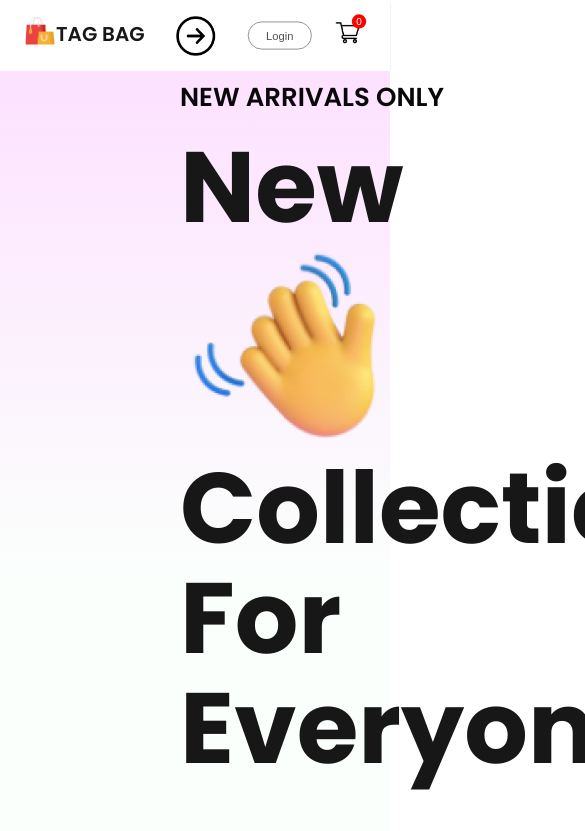
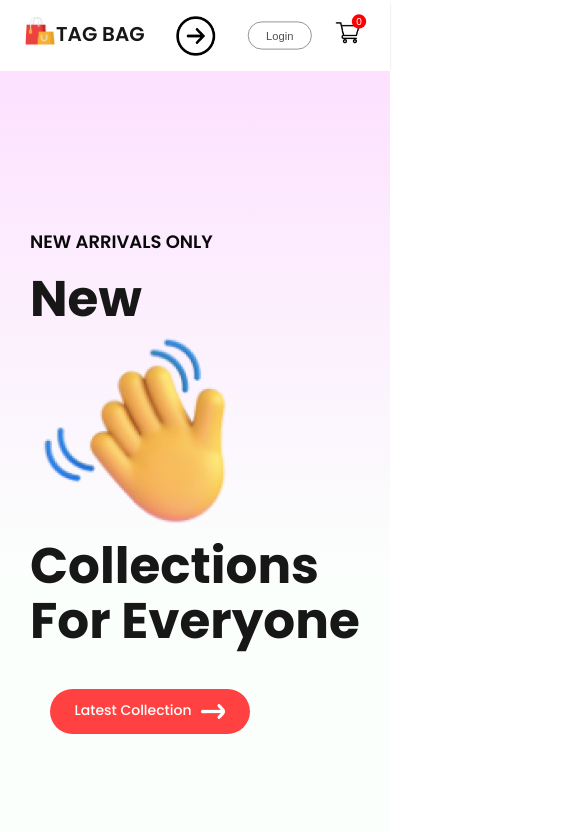
Before and after one commit to OliE99/E-Commerce-Web-App, a React (Create React App) app in the folder front-end/: page / in a window 390 px wide. Shown: the top 831 px of the page, 585 px wide, since content can reach past the window. Built offline with nearby package versions, Linux system fonts and the light colour scheme.

Commit message:
Hero CSS now responsive

```diff
--- a/front-end/src/Components/Hero/Hero.css
+++ b/front-end/src/Components/Hero/Hero.css
@@ -57,3 +57,97 @@
     align-items: center;
     justify-content: center;
 }
+
+@media(max-width:1280px){
+    .hero-left{
+        padding-left: 100px;
+    }
+    .hero-left h2{
+        font-size: 22px;
+    }
+    .hero-left p{
+        font-size: 60px;
+    }
+    .hero-hand-icon img{
+        width: 80px;
+    }
+    .hero-latest-button{
+        gap: 10px;
+        width: 250px;
+        height: 60px;
+        margin: 20px;
+        font-size: 18px;
+    }
+    .hero-right img {
+        width: 500px;
+    }
+}
+
+@media(max-width:1024px){
+    .hero-left{
+        padding-left: 80px;
+    }
+    .hero-left h2{
+        font-size: 20px;
+    }
+    .hero-left p{
+        font-size: 50px;
+    }
+    .hero-hand-icon img{
+        width: 65px;
+    }
+    .hero-latest-button{
+        width: 220px;
+        height: 50px;
+        font-size: 16px;
+    }
+    .hero-right img {
+        width: 400px;
+    }
+}
+
+@media(max-width:800px){
+    .hero-left{
+        padding-left: 30px;
+    }
+    .hero-left h2{
+        font-size: 16px;
+    }
+    .hero-left p{
+        font-size: 40px;
+    }
+    .hero-hand-icon img{
+        width: 50px;
+    }
+    .hero-latest-button{
+        width: 175px;
+        height: 40px;
+        font-size: 13px;
+    }
+    .hero-right img {
+        width: 300px;
+    }
+}
+
+@media(max-width:500px){
+    .hero{
+        flex-direction: column;
+    }
+    .hero-right{
+        display: none;
+    }
+    .hero-left h2{
+        font-size: 18px;
+    }
+    .hero-left p{
+        font-size: 50px;
+    }
+    .hero-hand-icon img{
+        width: 55px;
+    }
+    .hero-latest-button{
+        width: 200px;
+        height: 45px;
+        font-size: 14px;
+    }
+}
```
